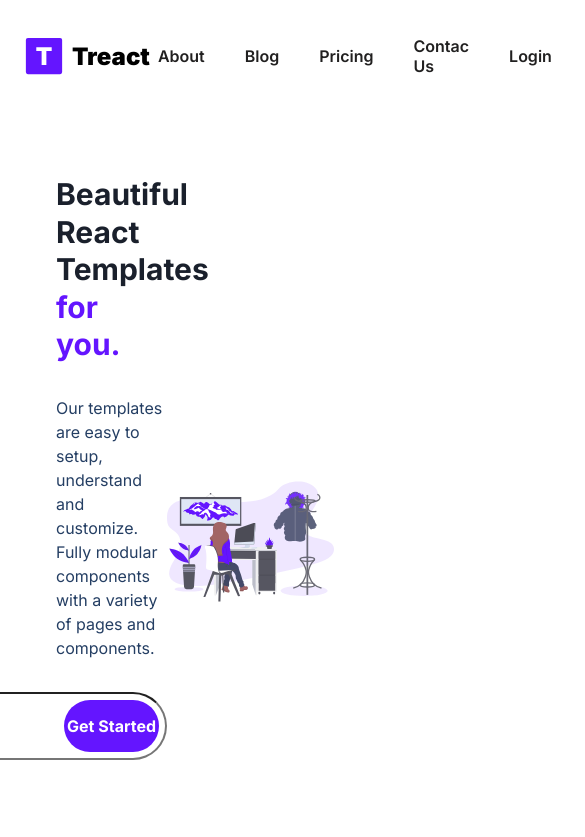
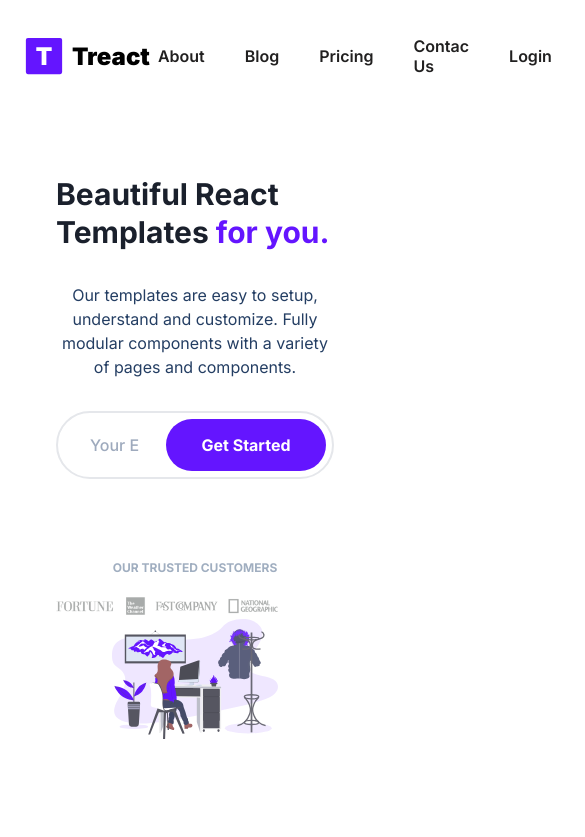
Before and after one commit to lisamolina1993/FINAL-PROJECT, a plain HTML site: page index.html in a window 390 px wide. Shown: the top 837 px of the page, 585 px wide, since content can reach past the window. Drawn offline with Linux system fonts and the light colour scheme.

Commit message:
first commit

```diff
--- a/styles.css
+++ b/styles.css
@@ -96,6 +96,10 @@ NAVIGATION SECTION
     display: flex;
     justify-content: space-between;
     align-items: center;
+}
+
+.row {
+    display: flex;
 }
 
 .nav__logo--img {
@@ -210,7 +214,7 @@ HEADER
 .header__email--input {
     width: 100%;
     border-radius: 500px;
-    /* border: 2px solid rgb (229, 231, 235); */
+    border: 2px solid rgb(229, 231, 235);
     padding: 20px 192px 20px 32px;
     color: rgb(35, 62, 99);
     font-size: 16px;
@@ -219,6 +223,7 @@ HEADER
     top: 0;
     bottom: 0;
     z-index: 1;
+    transition: all 300ms ease;
 }
 
 .header__email--btn {
@@ -973,5 +978,21 @@ FOOTER
         font-size: 30px;
     }
 
+    .header__section {
+        flex-direction: column;
+        align-items: center;
+    }
+
+    .header__description {
+        display: flex;
+        flex-direction: column;
+        align-items: center;
+        width: 100%;
+    }
+
+    .header__para {
+        text-align: center;
+    }
+
 
 }
```
